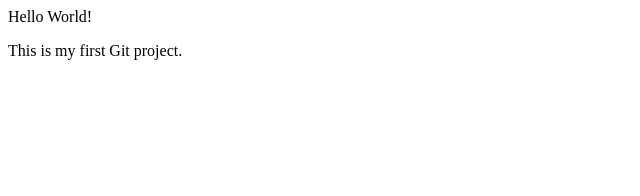
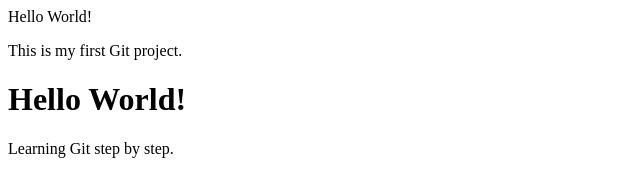
Before and after one commit to windavfx/my-git-project, a plain HTML site: page index.html in a window 1280 px wide. Shown: the whole page, without its empty margins (0-640 px from the left). Drawn offline with Linux system fonts and the light colour scheme.

Commit message:
Update index.html

```diff
--- a/index.html
+++ b/index.html
@@ -1,2 +1,4 @@
 <hi>Hello World!</hi>
 <p>This is my first Git project.</p>
+<h1>Hello World!</h1>
+<p>Learning Git step by step.</p>
```
